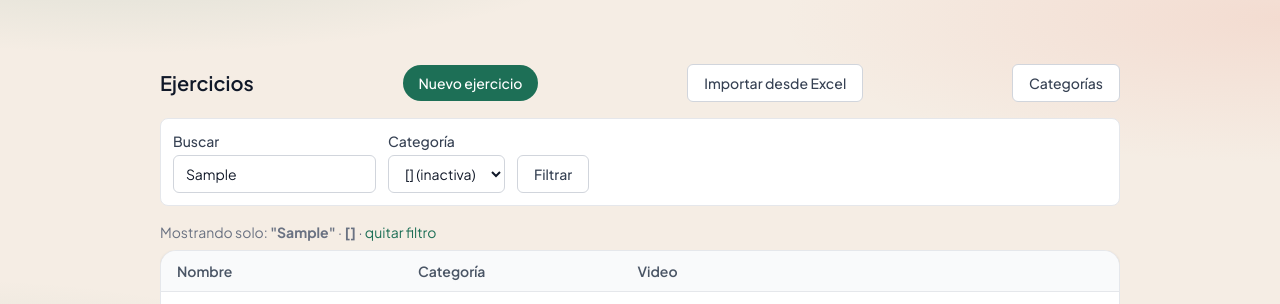
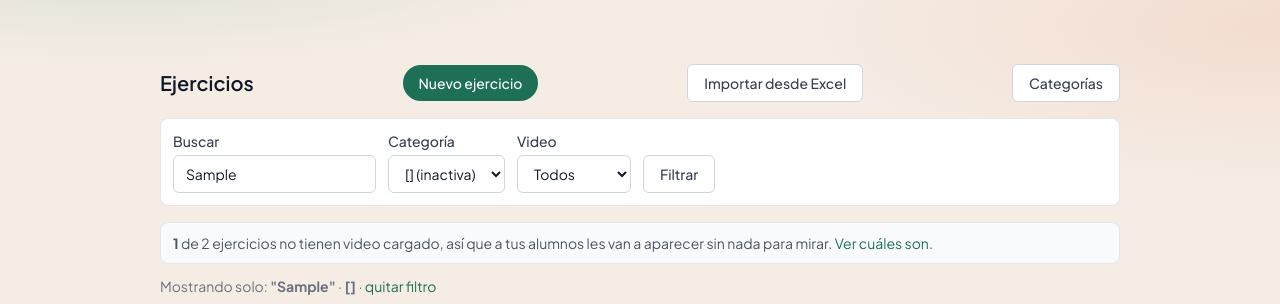
Before and after one commit to fabri07/app-gim, a Django app: template templates/ejercicios/ejercicio_list.html in a window 1280 px wide. Shown: the part 49-353 px from the top of the page. Run offline with Django 5.2, Linux system fonts and the light colour scheme; the template is opened without the code that fills it: most values are stand-ins (such as "Sample title", 1, 10 or a date in 2020); style sheets or scripts are compiled from the project's sources; some libraries are stand-ins or nearby versions.

Commit message:
feat(ejercicios): el listado dice cuántos ejercicios no tienen video y deja filtrarlos
El dueño preguntó si los alumnos ven el video del ejercicio, y respondí sobre
su biblioteca sin haberla mirado nunca (no tengo acceso a esa base). La
respuesta correcta era: no lo sé, y él tampoco podía saberlo sin abrir los
748 ejercicios de a uno.

Ahora el listado lo dice arriba de todo ("N de M no tienen video, a tus
alumnos les van a aparecer sin nada para mirar") con un link directo a
verlos, más un filtro Todos/Sin video/Con video.

El conteo es sobre la biblioteca ENTERA, no sobre el queryset filtrado: si
cambiara con el filtro, buscar un ejercicio que sí tiene video diría "0 sin
video" y parecería que está todo cargado. Hay un test que lo fija.

Una sola query con Count(filter=...), no dos: este listado ya trae la
biblioteca completa de un gimnasio y no es lugar para sumar consultas.

Un valor inesperado en ?video= no filtra nada en vez de romper: el parámetro
viene de la URL y puede editarse a mano.

1143/1143.

Co-Authored-By: Claude Opus 5 (1M context) <noreply@anthropic.com>
Claude-Session: https://claude.ai/code/session_01J4DvgfLyp62ycU82YzmnLx

```diff
--- a/templates/ejercicios/ejercicio_list.html
+++ b/templates/ejercicios/ejercicio_list.html
@@ -26,15 +26,43 @@
         {% endfor %}
       </select>
     </div>
+    <div>
+      <label for="video">Video</label>
+      <select name="video" id="video" onchange="this.form.submit()">
+        <option value="" {% if not video_actual %}selected{% endif %}>Todos</option>
+        <option value="sin" {% if video_actual == "sin" %}selected{% endif %}>Sin video</option>
+        <option value="con" {% if video_actual == "con" %}selected{% endif %}>Con video</option>
+      </select>
+    </div>
     <button type="submit" class="boton-secundario">Filtrar</button>
   </form>
 
-  {% if categoria_actual or q_actual %}
+  {% comment %}
+    El conteo es sobre la BIBLIOTECA ENTERA, no sobre lo filtrado: si cambiara
+    con el filtro, buscar un ejercicio que sí tiene video diría "0 sin video" y
+    parecería que está todo cargado. El dato importa porque el video viaja al
+    snapshot de la rutina: un ejercicio sin link le llega al alumno como una
+    fila sin nada que mirar.
+  {% endcomment %}
+  {% if sin_video_count %}
+    <p class="campo-ayuda">
+      <strong>{{ sin_video_count }}</strong> de {{ sin_video_count|add:con_video_count }}
+      ejercicios no tienen video cargado, así que a tus alumnos les van a
+      aparecer sin nada para mirar.
+      <a href="?video=sin">Ver cuáles son</a>.
+    </p>
+  {% elif con_video_count %}
+    <p class="texto-suave">Los {{ con_video_count }} ejercicios tienen video cargado.</p>
+  {% endif %}
+
+  {% if categoria_actual or q_actual or video_actual %}
     <p class="texto-suave">
       Mostrando solo:
       {% if q_actual %}<strong>"{{ q_actual }}"</strong>{% endif %}
       {% if categoria_actual and q_actual %}&middot;{% endif %}
       {% if categoria_actual %}<strong>{{ categoria_actual.nombre }}</strong>{% endif %}
+      {% if video_actual and q_actual or video_actual and categoria_actual %}&middot;{% endif %}
+      {% if video_actual == "sin" %}<strong>sin video</strong>{% elif video_actual == "con" %}<strong>con video</strong>{% endif %}
       &middot; <a href="{% url 'ejercicios:listado' %}">quitar filtro</a>
     </p>
   {% endif %}
```
Also changed, not shown: ejercicios/tests.py (+67 -0 lines), ejercicios/views.py (+24 -1 lines).
